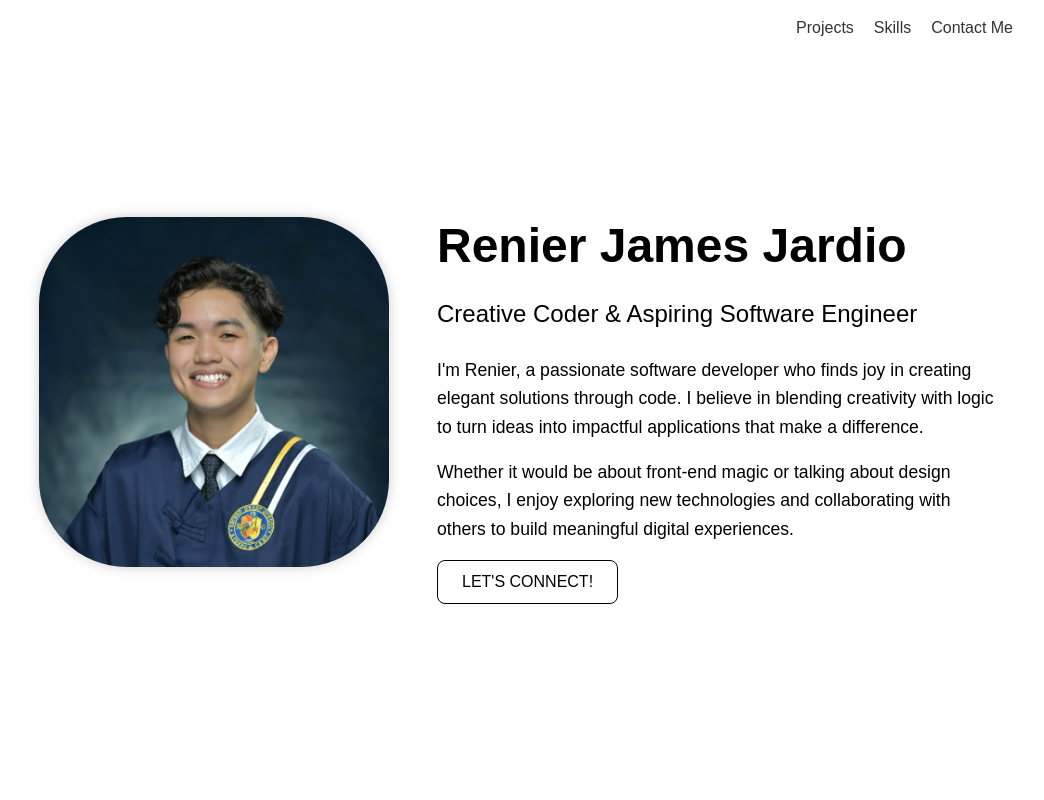
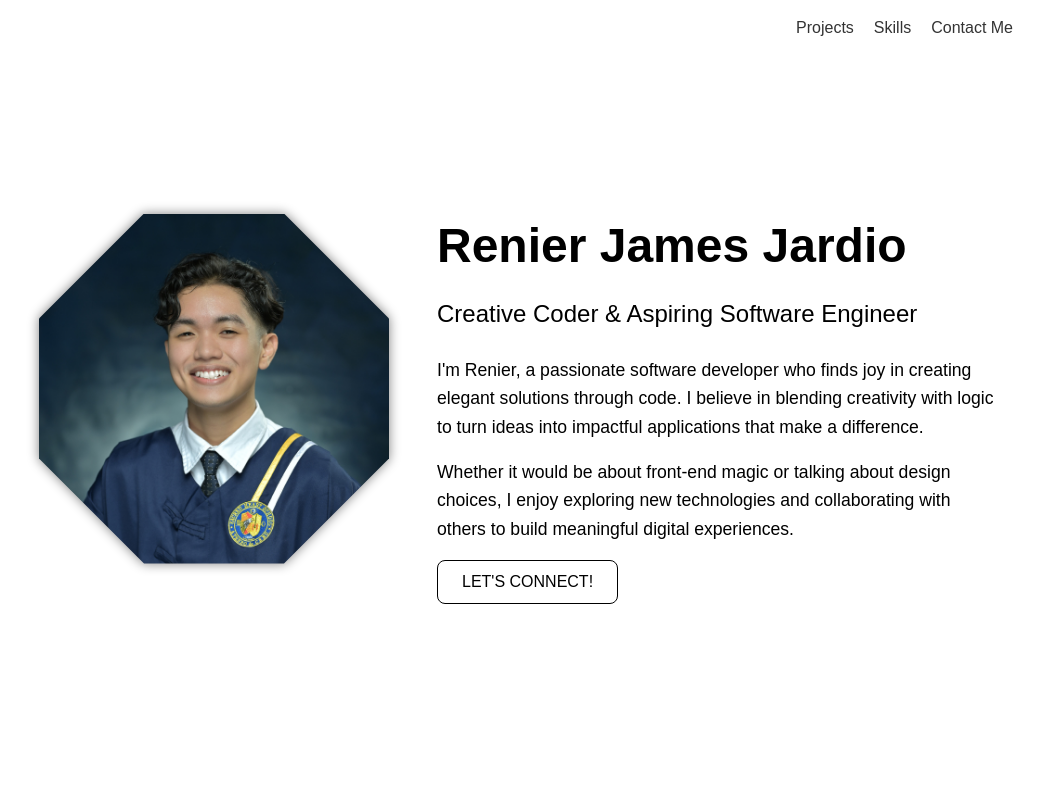
Before and after one commit to renierjardio/responsive-portfolio, a React (Vite) app: page / in a window 1280 px wide. Shown: the top 800 px of the page, without its empty margins (122-1166 px from the left). Built offline with nearby package versions, Linux system fonts and the light colour scheme.

Commit message:
[BONUS] Added clip-path in hero section, profile picture

```diff
--- a/src/App.css
+++ b/src/App.css
@@ -64,12 +64,25 @@
   animation: fadeIn 2s ease-in;
 }
 
+.profpic-wrapper {
+  display: inline-block;
+  filter: drop-shadow(0 0 6px #ccc);
+}
+
 .profile-pic {
   width: 350px;
   height: 350px;
   object-fit: cover;
-  border-radius: 25%;
-  filter: drop-shadow(0 0 6px #ccc);
+  clip-path: polygon(
+    30% 0%,
+    70% 0%,
+    100% 30%,
+    100% 70%,
+    70% 100%,
+    30% 100%,
+    0% 70%,
+    0% 30%
+  );
 }
 
 .name {
@@ -450,6 +463,11 @@
     color: black;
   }
 
+  .profpic-wrapper {
+    display: inline-block;
+    filter: drop-shadow(0 0 6px grey);
+  }
+
   .title,
   .description,
   .project-subtitle,
--- a/src/components/Hero.jsx
+++ b/src/components/Hero.jsx
@@ -4,7 +4,9 @@
   return (
     <section className="hero">
       <div className="hero-content">
-        <img src={profilePic} alt="Profile" className="profile-pic" />
+        <div className="profpic-wrapper">
+          <img src={profilePic} alt="Profile" className="profile-pic" />
+        </div>
         <div className="text-content">
           <h1 className="name">Renier James Jardio</h1>
           <p className="title">Creative Coder & Aspiring Software Engineer</p>
```
